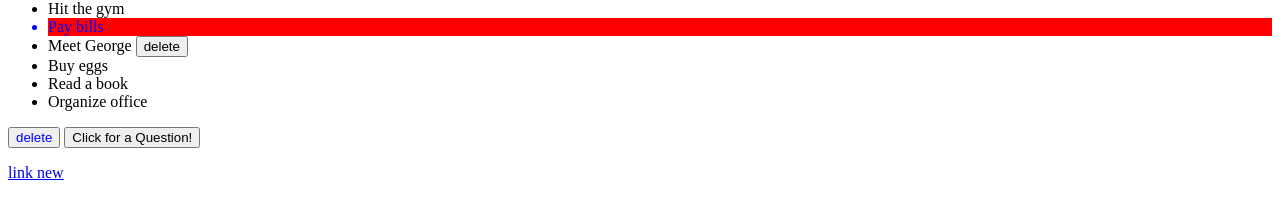
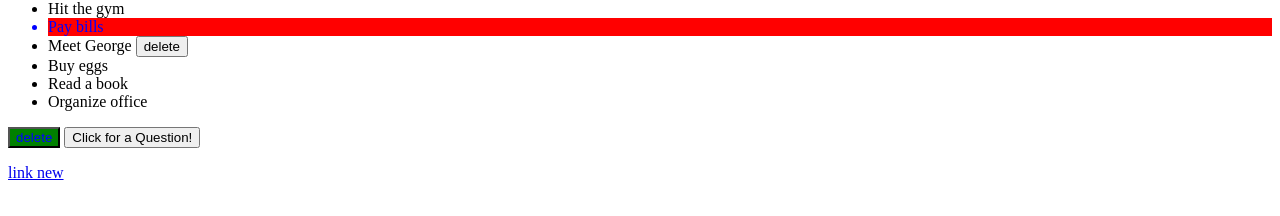
Before and after one commit to annayoung9/annayoung9.github.io, a plain HTML site: page index.html in a window 1280 px wide. Shown: the part 138-354 px from the top of the page. Drawn offline with Linux system fonts and the light colour scheme.

Commit message:
made background color of delte button green

```diff
--- a/index.html
+++ b/index.html
@@ -32,7 +32,7 @@
   <li>Read a book</li>
   <li>Organize office</li>
 </ul>
-<button style= "color:blue;" onclick= "deleteFunction()">delete</button>
+<button style= "color:blue; background-color:green;" onclick= "deleteFunction()">delete</button>
 
 
 <button onclick="myFunction()">Click for a Question!</button>
```
